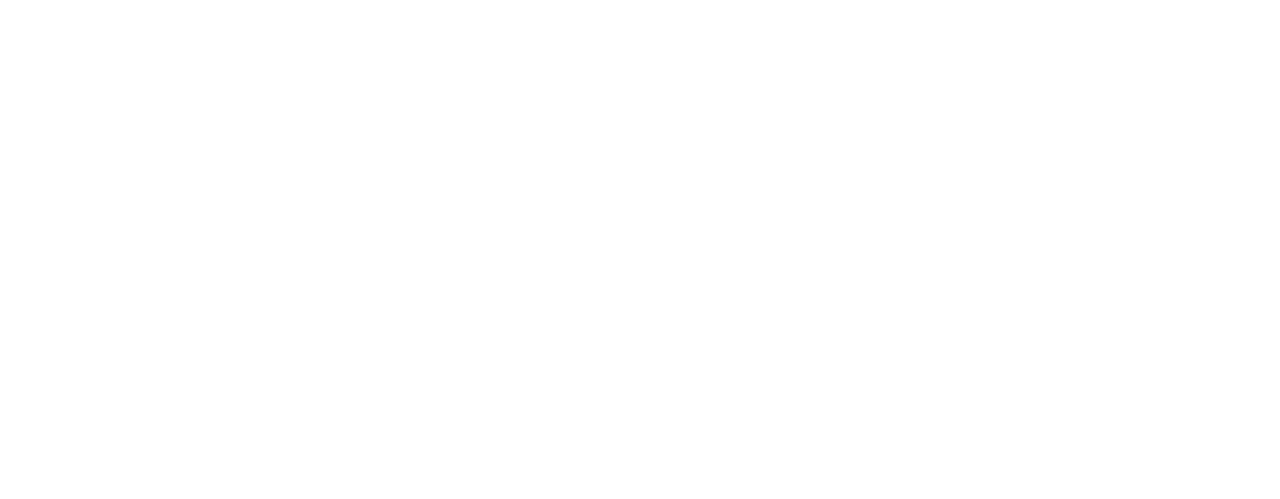
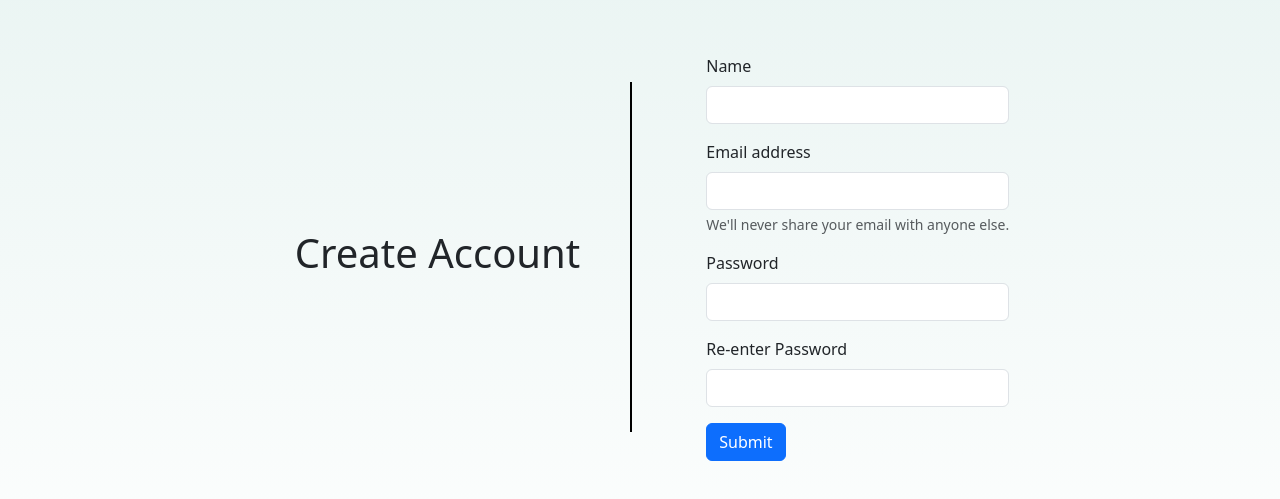
Before and after one commit to FardinHaque60/CareFULL, a React (Create React App) app in the folder frontend/: page /create-account in a window 1280 px wide. Before the commit this address had no page. Shown: the part 143-642 px from the top of the page. Built offline with nearby package versions, Linux system fonts and the light colour scheme; no server answers.

Commit message:
login/createAcc/homePage work

```diff
--- a/frontend/src/App.js
+++ b/frontend/src/App.js
@@ -22,7 +22,7 @@
       <Routes>
         <Route path="/" element={<LandingPage/>}/>
         <Route path="/login" element={<Login/>}/>
-        <Route path="/create_account" element={<CreateAccount/>}/>
+        <Route path="/create-account" element={<CreateAccount/>}/>
         <Route path="/chatbot" element={<Chatbot/>}/>
       </Routes>
     </BrowserRouter>
--- a/frontend/src/pages/Chatbot.js
+++ b/frontend/src/pages/Chatbot.js
@@ -1,5 +1,6 @@
 import React, { useState, useEffect } from 'react';
 import axios from 'axios';
+import './css/Chatbot.css';
 
 function Chatbot() {
   const [data, setData] = useState([]);
--- a/frontend/src/pages/CreateAccount.js
+++ b/frontend/src/pages/CreateAccount.js
@@ -1,5 +1,6 @@
 import React, { useState, useEffect } from 'react';
 import axios from 'axios';
+import './css/CreateAccount.css';
 
 function CreateAccount() {
   const [data, setData] = useState([]);
@@ -15,8 +16,41 @@
   }, []);
 
   return (
-    <div className="text-3xl font-bold">
-      <h1> Create an Account </h1>
+    <div style={{background: 'linear-gradient(to bottom, #e7f3f1, #ffffff)'}}> {/* whole page background */}
+      <div className="container d-flex justify-content-center align-items-center vh-100"> {/* Center everything vertically and horizontally */}
+        <div className="text-center text-3xl font-bold p-4 d-flex justify-content-center align-items-center">
+          <h1> Create Account </h1>
+          <div style={{display: 'inline-block', margin: '0 50px', borderLeft: '2px solid black', height: '350px' }}></div>
+        </div>
+        <div className="p-9">
+          <form>
+            <div class="mb-3">
+              <label for="InputName" class="form-label">Name</label>
+              <input type="name" class="form-control" id="InputName"/>
+            </div>
+            <div class="mb-3">
+              <label for="InputEmail" class="form-label">Email address</label>
+              <input type="email" class="form-control" id="InputEmail" aria-describedby="emailHelp"/>
+              <div id="emailHelp" class="form-text">We'll never share your email with anyone else.</div>
+            </div>
+            <div class="mb-3">
+              <label for="InputPassword1" class="form-label">Password</label>
+              <input type="password" class="form-control" id="InputPassword1"/>
+            </div>
+            <div class="mb-3">
+              <label for="InputPassword2" class="form-label">Re-enter Password</label>
+              <input type="password" class="form-control" id="InputPassword2"/>
+            </div>
+            {/*
+            <div class="mb-3 form-check">
+              <input type="checkbox" class="form-check-input" id="exampleCheck1"/>
+              <label class="form-check-label" for="exampleCheck1">Remember Me</label>
+            </div>
+            */}
+            <button type="submit" class="btn btn-primary">Submit</button>
+          </form>
+        </div>
+      </div>
     </div>
   );
 }
--- a/frontend/src/pages/LandingPage.js
+++ b/frontend/src/pages/LandingPage.js
@@ -1,5 +1,6 @@
 import React, { useState, useEffect } from 'react';
 import axios from 'axios';
+import './css/LandingPage.css';
 
 function LandingPage() {
   const [message, setMessage] = useState('');
@@ -17,12 +18,48 @@
   }, []);
 
   return (
-    <div className="text-3xl font-bold">
+    <div>
+      {/* top navbar */}
+      <nav className="navbar navbar-light shadow-sm" style={{ backgroundColor: '#e6e6e7'}}>
+      <div className="container-fluid">
+        {/* add logo */}
+        <span className="navbar-brand" style={{color: '#154c79', fontFamily: 'Nunito Sans, sans-serif', fontWeight: 'bold' }}> CareFULL </span>
+      </div>
+      </nav>
+
+      {/* side navbar */}
+      <div className="d-flex flex-column flex-shrink-0 p-3 shadow" style={{width: '280px', backgroundColor: '#e6e6e7', height: '100vh'}}>
+        <ul className="nav nav-pills flex-column mb-auto custom-ul" style={{paddingTop: '100%'}}>
+          <li className="nav-item">
+            <a href="#" className="nav-link text-black">
+              Home
+            </a>
+          </li>
+          <li className="nav-item">
+            <a href="#" className="nav-link text-black">
+              Health Data
+            </a>
+          </li>
+          <li className="nav-item">
+            <a href="#" className="nav-link text-black">
+              Appointments
+            </a>
+          </li>
+          <li className="nav-item">
+            <a href="#" className="nav-link text-black">
+              Chatbot
+            </a>
+          </li>
+        </ul>
+      </div>
+
+      {/* old code
       <h1> Welcome to CareFULL </h1>
       <p> messages from db: </p>
       <ul> {data.map(item =>
         <li key={item.id}> {item.name} </li>
-      )} </ul> {/* this message is taken from backend */}
+      )} </ul> {/* this message is taken from backend
+      */}
     </div>
   );
 }
--- a/frontend/src/pages/Login.js
+++ b/frontend/src/pages/Login.js
@@ -1,5 +1,6 @@
 import React, { useState, useEffect } from 'react';
 import axios from 'axios';
+import './css/Login.css';
 
 function Login() {
   const [data, setData] = useState([]);
@@ -15,8 +16,33 @@
   }, []);
 
   return (
-    <div className="text-3xl font-bold">
-      <h1> Login Page </h1>
+    <div style={{background: 'linear-gradient(to bottom, #e7f3f1, #ffffff)'}}> {/* whole page background */}
+      <div className="container d-flex justify-content-center align-items-center vh-100"> {/* Center everything vertically and horizontally */}
+        <div className="text-center text-3xl font-bold p-4 d-flex justify-content-center align-items-center">
+          <h1> Login </h1>
+          <div style={{display: 'inline-block', margin: '0 50px', borderLeft: '2px solid black', height: '350px' }}></div>
+        </div>
+        <div className="p-9">
+          <form>
+            <div class="mb-3">
+              <label for="InputEmail" class="form-label">Email address</label>
+              <input type="email" class="form-control" id="InputEmail" aria-describedby="emailHelp"/>
+              <div id="emailHelp" class="form-text">We'll never share your email with anyone else.</div>
+            </div>
+            <div class="mb-3">
+              <label for="InputPassword" class="form-label">Password</label>
+              <input type="password" class="form-control" id="InputPassword"/>
+            </div>
+            {/*
+            <div class="mb-3 form-check">
+              <input type="checkbox" class="form-check-input" id="exampleCheck1"/>
+              <label class="form-check-label" for="exampleCheck1">Remember Me</label>
+            </div>
+            */}
+            <button type="submit" class="btn btn-primary">Submit</button>
+          </form>
+        </div>
+      </div>
     </div>
   );
 }
```
Also changed, not shown: frontend/tailwind.config.js (deleted, +0 -10 lines).
